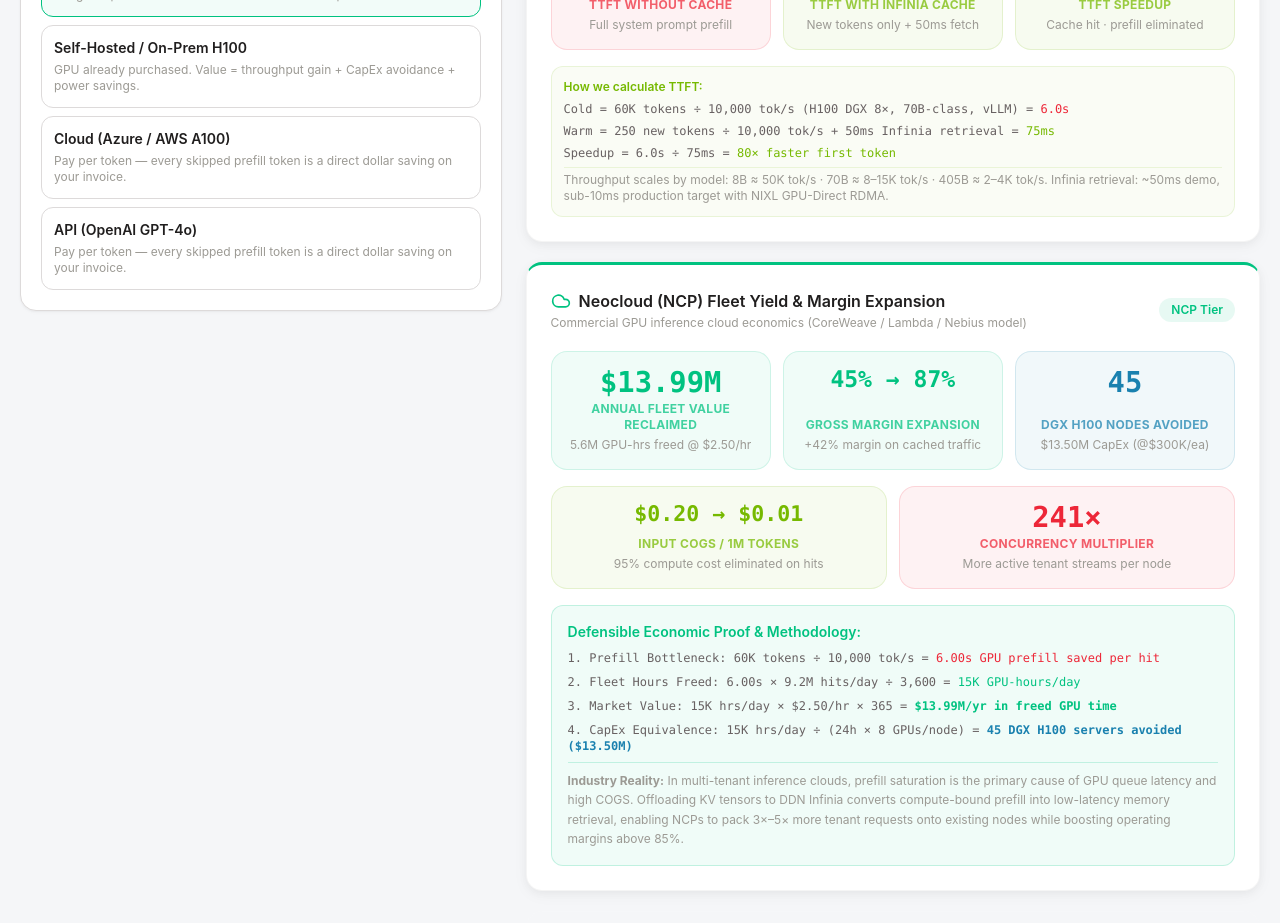
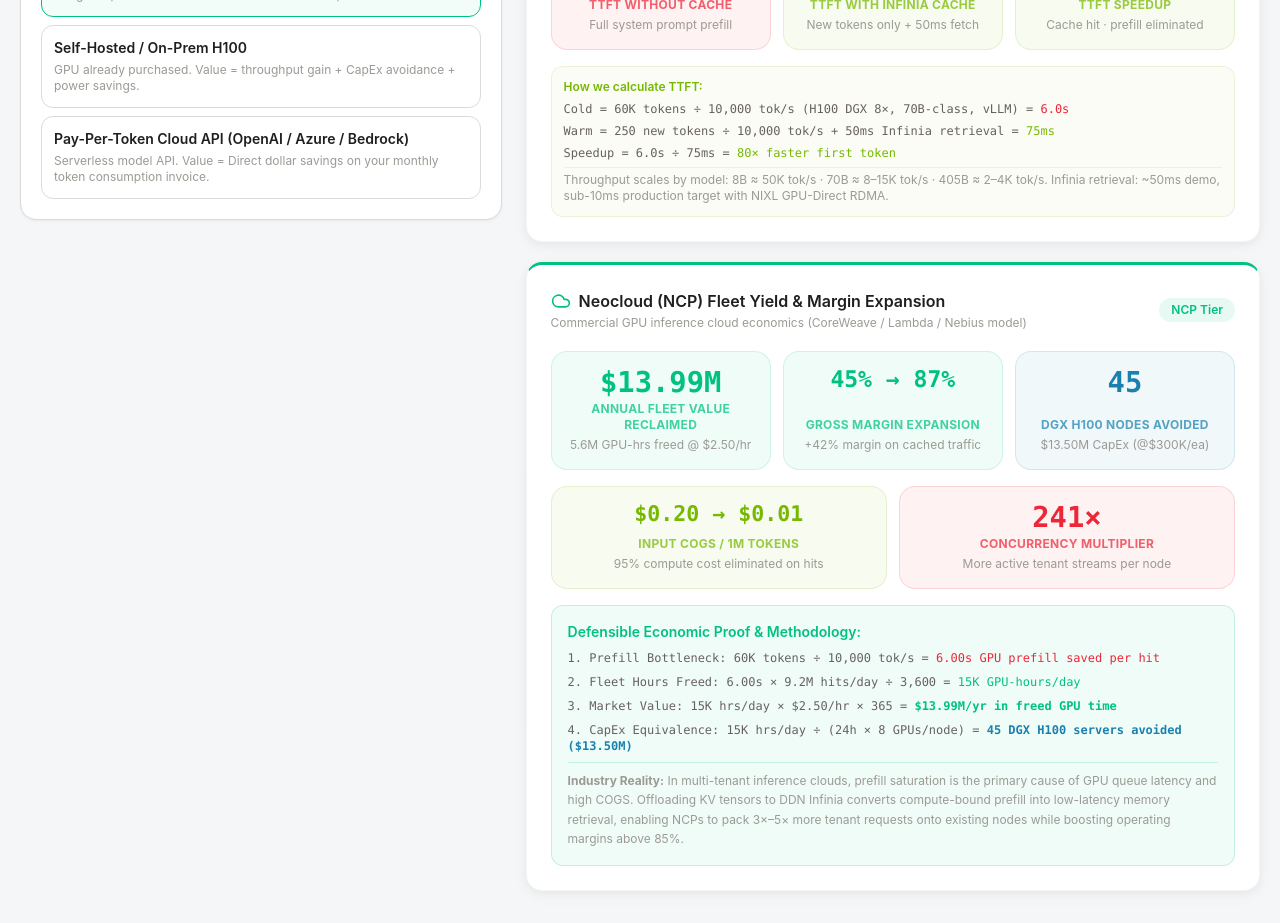
Before and after one commit to nasirwasim8/ddn-roi-calculator, a React (Vite) app: page / in a window 1280 px wide. Shown: the part 1560-2483 px from the top of the page. Built offline with nearby package versions, Linux system fonts and the light colour scheme; a web font is replaced by a local one.

Commit message:
refactor: consolidate Cloud and API into unified Pay-Per-Token Cloud API billing tier

```diff
--- a/src/pages/ROICalculator.tsx
+++ b/src/pages/ROICalculator.tsx
@@ -3,7 +3,7 @@
 import { Calculator, TrendingUp, DollarSign, Zap, Users, Info, Server, Cloud, AlertTriangle } from 'lucide-react'
 
 // ─── Types ────────────────────────────────────────────────────────────────────
-type TierKey = 'ncp_provider' | 'self_hosted_h100' | 'azure_a100' | 'openai_gpt4'
+type TierKey = 'ncp_provider' | 'self_hosted_h100' | 'cloud_api'
 type TierType = 'self_hosted' | 'cloud_api' | 'ncp'
 
 interface Preset {
@@ -39,25 +39,15 @@
     color: '#76B900',
     description: 'GPU already purchased. Value = throughput gain + CapEx avoidance + power savings.',
   },
-  azure_a100: {
-    label: 'Cloud (Azure / AWS A100)',
+  cloud_api: {
+    label: 'Pay-Per-Token Cloud API (OpenAI / Azure / Bedrock)',
     type: 'cloud_api',
-    costPer1kTokens: 0.0020,
+    costPer1kTokens: 0.0025,  // $2.50/1M input tokens baseline (GPT-4o / Claude 3.5 Sonnet class)
     gpuServerCostUSD: 0,
     gpuPowerWatts: 0,
     electricityCostPerKwh: 0,
     color: '#1A81AF',
-    description: 'Pay per token — every skipped prefill token is a direct dollar saving on your invoice.',
-  },
-  openai_gpt4: {
-    label: 'API (OpenAI GPT-4o)',
-    type: 'cloud_api',
-    costPer1kTokens: 0.0025,  // $2.50/1M input tokens (current GPT-4o pricing, mid-2025)
-    gpuServerCostUSD: 0,
-    gpuPowerWatts: 0,
-    electricityCostPerKwh: 0,
-    color: '#ED2738',
-    description: 'Pay per token — every skipped prefill token is a direct dollar saving on your invoice.',
+    description: 'Serverless model API. Value = Direct dollar savings on your monthly token consumption invoice.',
   },
 }
 
@@ -65,10 +55,10 @@
 const PRESETS: Preset[] = [
   { id: 'ncp_cloud',      icon: '☁️', label: 'Neocloud (NCP) Multi-Tenant', industry: 'AI Cloud / GPU Provider',   systemTokens: 60_000,  dailyRequests: 10_000_000, avgNewTokens: 250, hitRate: 92, tier: 'ncp_provider', color: '#00C280' },
   { id: 'contact_center', icon: '📞', label: 'Contact Center AI',      industry: 'Telecom / BPO',              systemTokens: 50_000,  dailyRequests: 500_000,   avgNewTokens: 200, hitRate: 85, tier: 'self_hosted_h100', color: '#ED2738' },
-  { id: 'legal_ai',       icon: '⚖️', label: 'Legal Document AI',      industry: 'Law Firm / LegalTech',       systemTokens: 120_000, dailyRequests: 50_000,    avgNewTokens: 500, hitRate: 70, tier: 'azure_a100',       color: '#1A81AF' },
-  { id: 'healthcare',     icon: '🏥', label: 'Clinical Decision AI',   industry: 'Hospital / Health System',   systemTokens: 80_000,  dailyRequests: 100_000,   avgNewTokens: 300, hitRate: 75, tier: 'azure_a100',       color: '#00C280' },
+  { id: 'legal_ai',       icon: '⚖️', label: 'Legal Document AI',      industry: 'Law Firm / LegalTech',       systemTokens: 120_000, dailyRequests: 50_000,    avgNewTokens: 500, hitRate: 70, tier: 'cloud_api',       color: '#1A81AF' },
+  { id: 'healthcare',     icon: '🏥', label: 'Clinical Decision AI',   industry: 'Hospital / Health System',   systemTokens: 80_000,  dailyRequests: 100_000,   avgNewTokens: 300, hitRate: 75, tier: 'cloud_api',       color: '#00C280' },
   { id: 'fintech',        icon: '🏦', label: 'Financial Analyst AI',   industry: 'Investment Bank / FinTech',  systemTokens: 200_000, dailyRequests: 25_000,    avgNewTokens: 800, hitRate: 60, tier: 'self_hosted_h100', color: '#f59e0b' },
-  { id: 'ecommerce',      icon: '🛒', label: 'Retail / E-commerce AI', industry: 'Retail / Marketplace',       systemTokens: 30_000,  dailyRequests: 2_000_000, avgNewTokens: 100, hitRate: 90, tier: 'openai_gpt4',      color: '#8b5cf6' },
+  { id: 'ecommerce',      icon: '🛒', label: 'Retail / E-commerce AI', industry: 'Retail / Marketplace',       systemTokens: 30_000,  dailyRequests: 2_000_000, avgNewTokens: 100, hitRate: 90, tier: 'cloud_api',      color: '#8b5cf6' },
   { id: 'custom',         icon: '⚙️', label: 'Custom Scenario',         industry: 'Your Organization',          systemTokens: 10_000,  dailyRequests: 100_000,   avgNewTokens: 250, hitRate: 70, tier: 'self_hosted_h100', color: '#6b7280' },
 ]
 
@@ -264,7 +254,7 @@
               {isNcp
                 ? '☁️ Neocloud Provider (NCP) — Fleet Yield & Gross Margin Model'
                 : isCloud
-                ? '☁️ Cloud / API Billing — Direct Cost Savings'
+                ? '☁️ Pay-Per-Token Cloud API — Direct Invoice Savings'
                 : '🖥️ Self-Hosted / On-Prem — Capacity & CapEx Model'
               }
             </div>
@@ -272,7 +262,7 @@
               {isNcp
                 ? 'You sell inference capacity and GPU compute to enterprise tenants. Every cache hit bypasses massive prefill recomputation, freeing your GPUs to serve more paying users simultaneously, collapsing your Cost Per Token (CPT), and expanding your gross margin from ~45% to over 87%.'
                 : isCloud
-                ? 'You pay per token. Every cache hit skips the system prompt tokens — that is a direct line-item reduction on your cloud invoice. The savings here are real, verifiable dollars.'
+                ? 'You consume foundation models via serverless APIs (OpenAI GPT-4o, Azure OpenAI, AWS Bedrock). Every cache hit skips the system prompt tokens — directly reducing your monthly cloud invoice with zero infrastructure management.'
                 : 'Your GPUs are already paid for — there is no per-token bill to reduce. The value comes from three sources: (1) the same hardware can serve far more users, (2) you avoid buying additional GPU servers as load grows (CapEx avoidance), and (3) GPUs consuming less power lowers your electricity bill (OpEx).'
               }
             </div>
```
